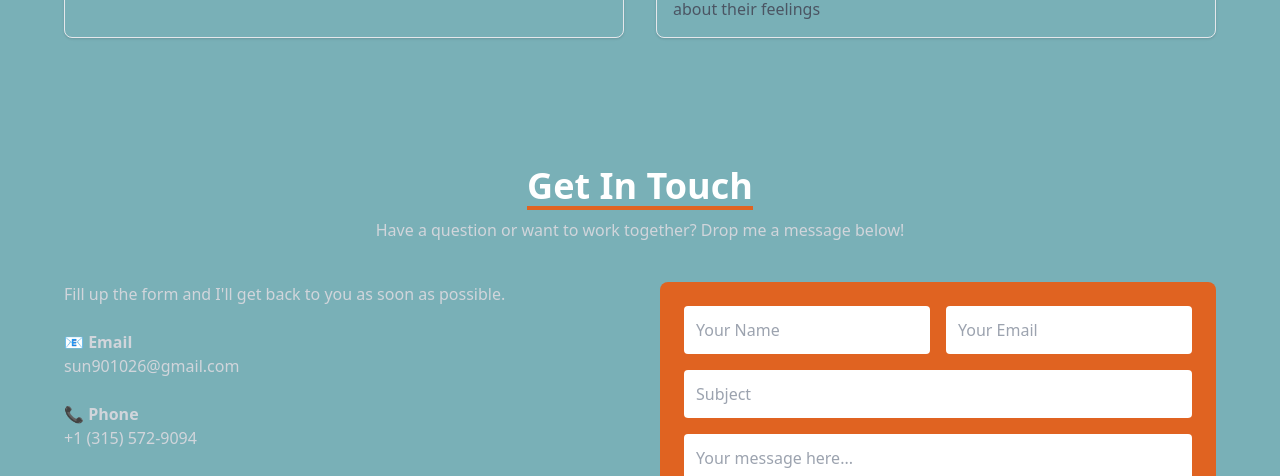
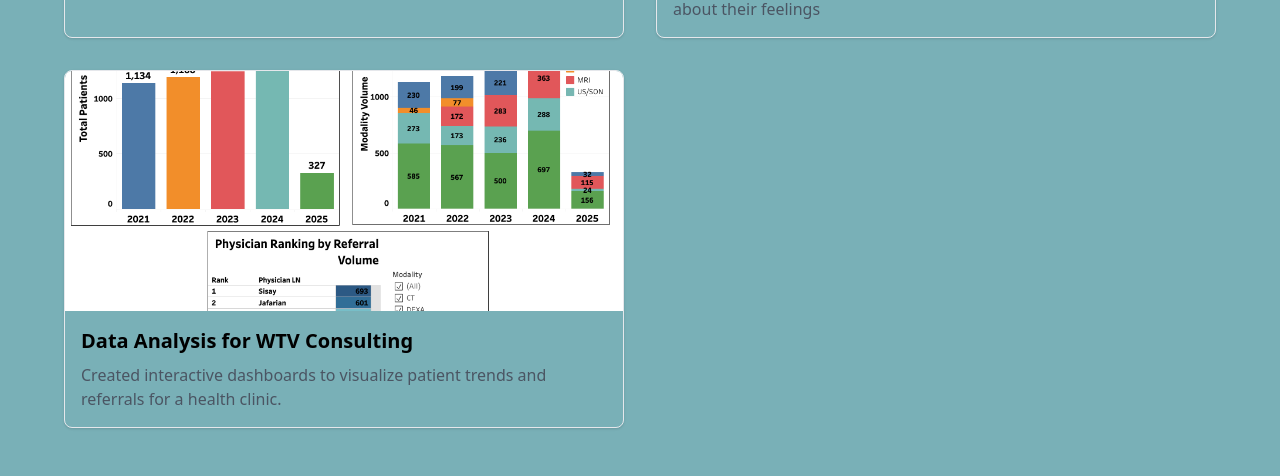
Before and after one commit to LexieChen1/PersonalWebsite, a React (Vite) app: page / in a window 1280 px wide. Shown: the part 2124-2600 px from the top of the page. Built offline with nearby package versions, Linux system fonts and the light colour scheme; a web font is replaced by a local one.

Commit message:
new project

```diff
--- a/src/projects.jsx
+++ b/src/projects.jsx
@@ -1,6 +1,7 @@
 import React from 'react'
 import wecheck from "./assets/wecheck.png"
 import still from "./assets/yoga.jpg"
+import da from "../public/da.png"
 
 
 const projects = [
@@ -15,6 +16,12 @@ const projects = [
     description: 'An AI integrated mood identifier where people can express and learn about their feelings ',
     link: '',
     image: still,
+  },
+  {
+    title: 'Data Analysis for WTV Consulting',
+    description: 'Created interactive dashboards to visualize patient trends and referrals for a health clinic.',
+    link: 'https://public.tableau.com/app/profile/paige.lynch/viz/WTVDashboardHealthcareOperationalDataInitiative/WTVConsultingDashboard1',
+    image: da,
   },
 ];
 
```
Also changed, not shown: public/da.png (added).
